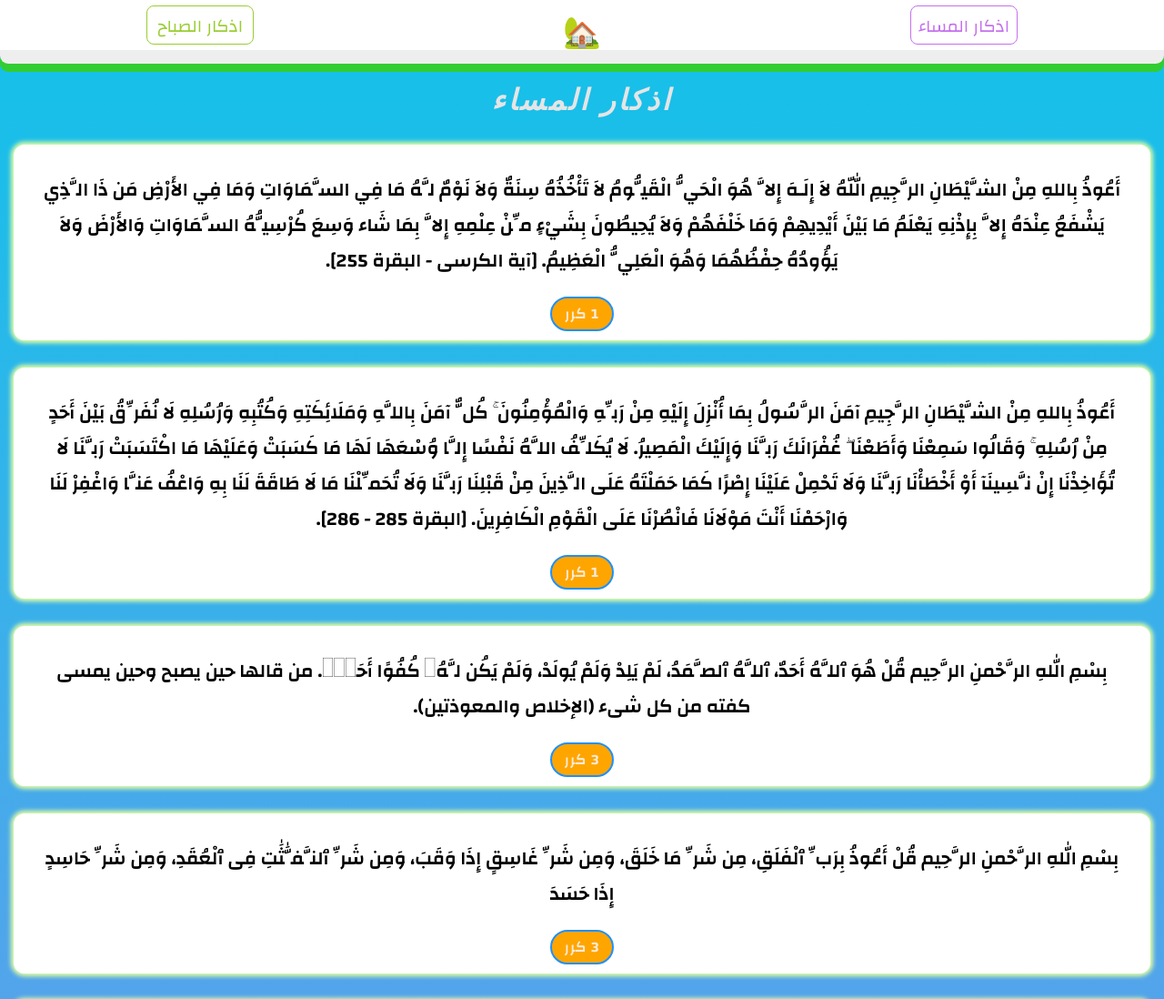
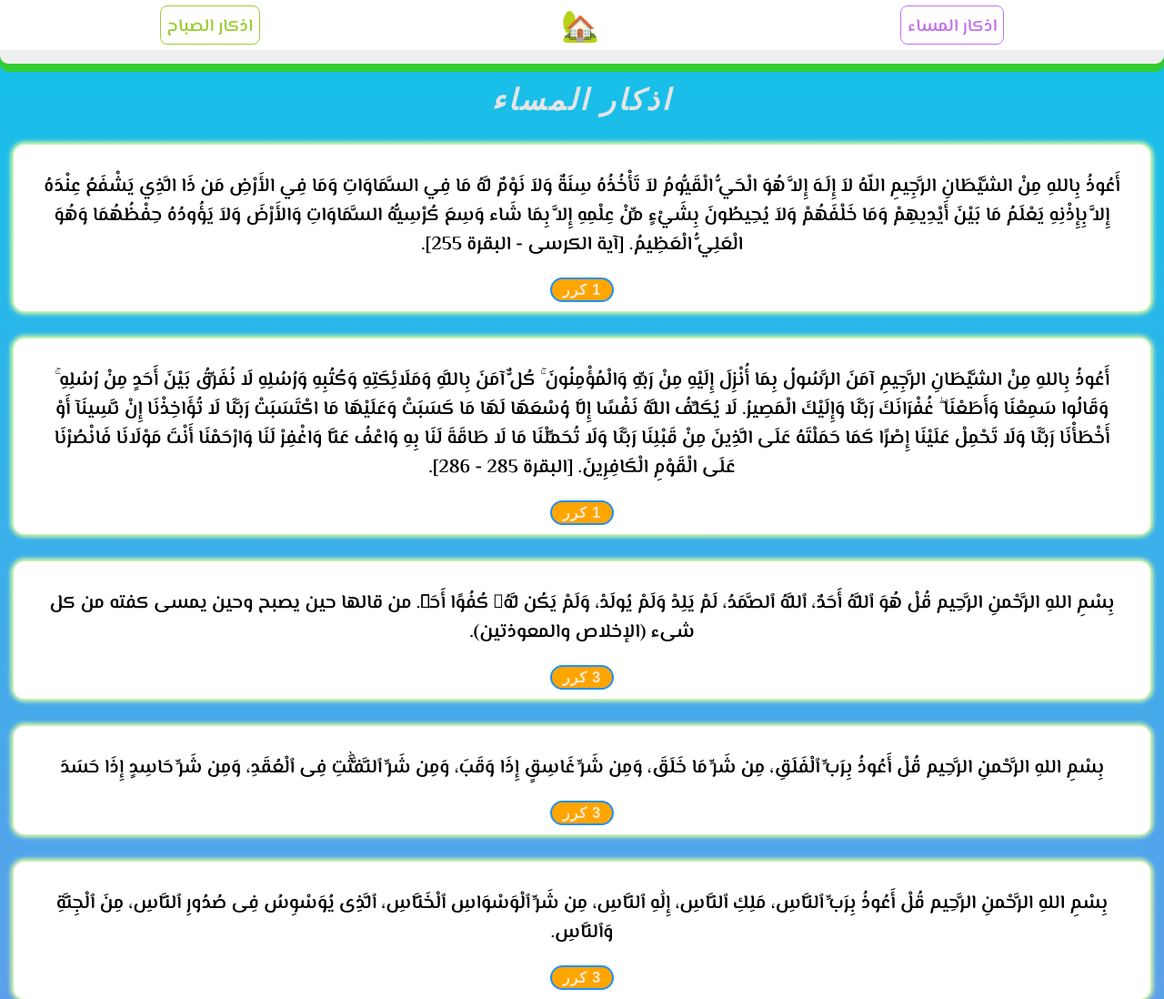
Before and after one commit to ahmed-ghallap/azkar, a plain HTML site: page night.html in a window 1280 px wide. Shown: the top 1098 px of the page at 91% size. Drawn offline with Linux system fonts and the light colour scheme; a web font is replaced by a local one.

```diff
--- a/styles.css
+++ b/styles.css
@@ -1,6 +1,7 @@
 @import url('https://fonts.googleapis.com/css2?family=Reem+Kufi+Fun:wght@400;500;600;700&display=swap');
-@import url('https://fonts.googleapis.com/css2?family=Changa:wght@200;300;400;500;600;700;800&display=swap');
-
+/* @import url('https://fonts.googleapis.com/css2?family=Changa:wght@200;300;400;500;600;700;800&display=swap'); */
+/* @import url('https://fonts.googleapis.com/css2?family=Amiri+Quran&display=swap'); */
+@import url('https://fonts.googleapis.com/css2?family=El+Messiri:wght@400;500;600;700&display=swap');
 * {
     box-sizing: border-box;
 }
@@ -67,7 +68,10 @@ h1 {
 }
 
 .card-holder {
-    font-family: 'Changa', sans-serif;
+    /* font-family: 'Changa', sans-serif; */
+    /* font-family: 'Amiri Quran', serif; */
+    font-family: 'El Messiri', sans-serif;
+    font-weight: 700;
     display: flex;
     justify-content: center;
     flex-direction: column;
@@ -129,14 +133,17 @@ nav {
 }
 
 nav > a {
-    font-family: 'Changa', sans-serif;
+    /* font-family: 'Reem Kufi Fun', sans-serif; */
+    font-family: 'El Messiri', sans-serif;
     font-size: 1.2em;
+    font-weight: 600;
     text-decoration: none;
 
     text-align: center;
+    overflow:hidden;
 
-    width: 118px;
-    padding: 4px;
+    max-width: 200px;
+    padding: 7px;
     margin: 6px 0;
 
     border-radius: 8px;
```
